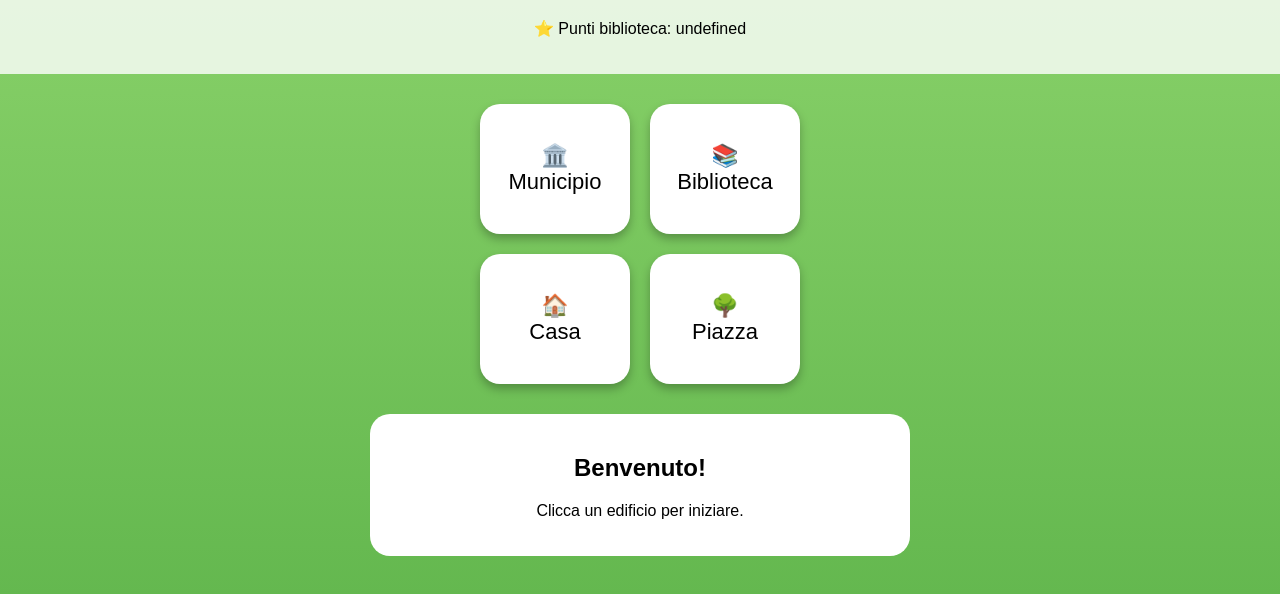
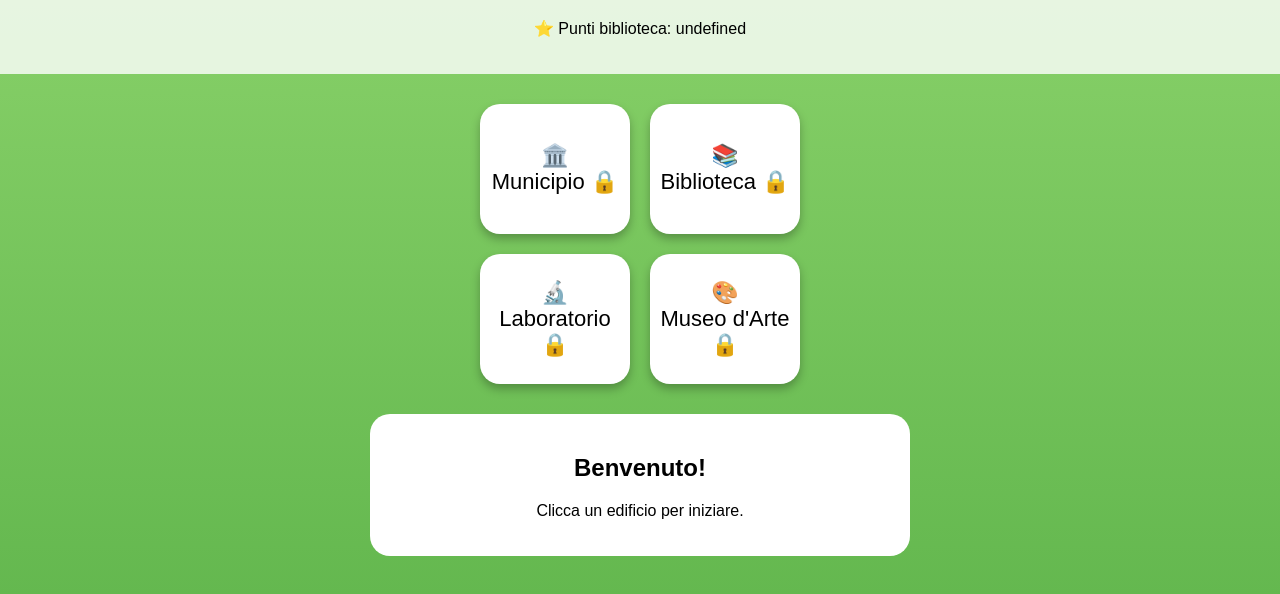
Before and after one commit to andolfivictorleon-spec/special-octo-adventure, a plain HTML site: page index.html in a window 1280 px wide. Shown: the part 82-676 px from the top of the page. Drawn offline with Linux system fonts and the light colour scheme.

Commit message:
Refactor building buttons with IDs and locks

```diff
--- a/index.html
+++ b/index.html
@@ -21,27 +21,31 @@
 
 <section id="city">
 
-    <button class="building" onclick="openBuilding('municipio')">
+    <button class="building" id="btn-municipio" onclick="openBuilding('municipio')">
         🏛️<br>
         Municipio
+        <span class="lock">🔒</span>
     </button>
 
 
-    <button class="building" onclick="openBuilding('biblioteca')">
+    <button class="building" id="btn-biblioteca" onclick="openBuilding('biblioteca')">
         📚<br>
         Biblioteca
+        <span class="lock">🔒</span>
     </button>
 
 
-    <button class="building">
-        🏠<br>
-        Casa
+    <button class="building" id="btn-laboratorio" onclick="openBuilding('laboratorio')">
+        🔬<br>
+        Laboratorio
+        <span class="lock">🔒</span>
     </button>
 
 
-    <button class="building">
-        🌳<br>
-        Piazza
+    <button class="building" id="btn-museo" onclick="openBuilding('museo')">
+        🎨<br>
+        Museo d'Arte
+        <span class="lock">🔒</span>
     </button>
 
 </section>
```
